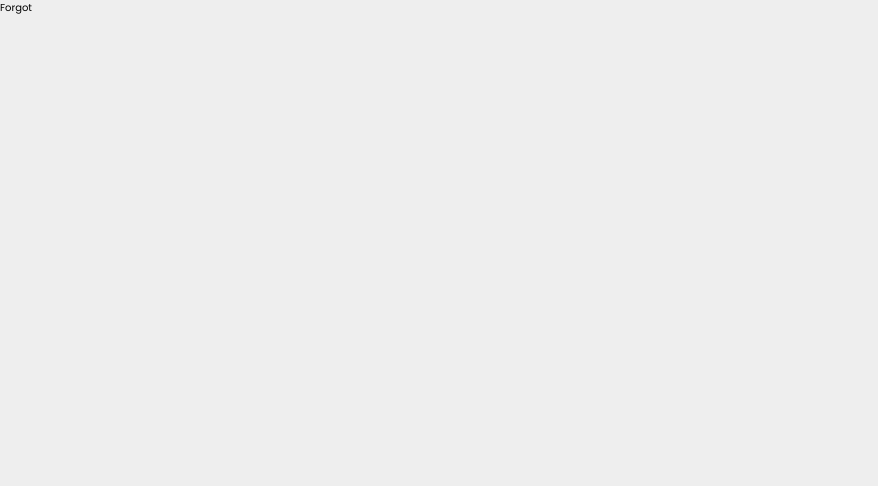
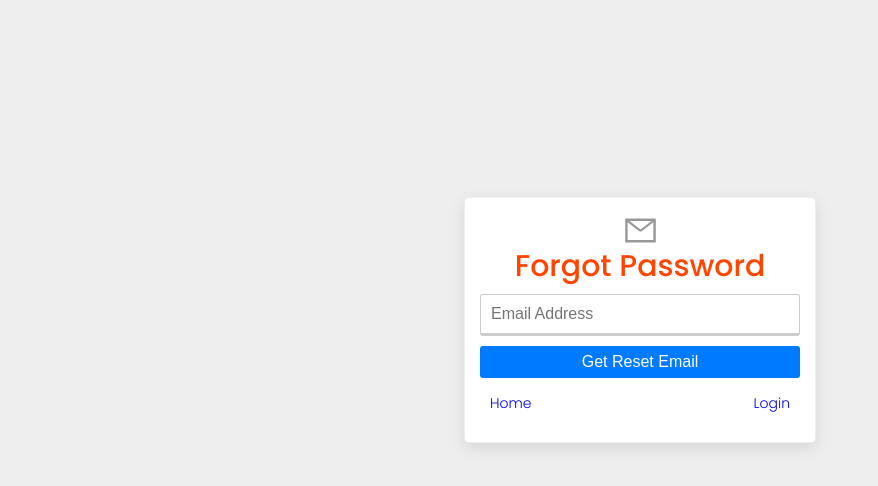
Before and after one commit to taylorericson/inventory-management-app, a React (Create React App) app in the folder frontend/: page /forgot in a window 1280 px wide. Shown: the top 486 px of the page, without its empty margins (0-878 px from the left). Built offline with nearby package versions, Linux system fonts and the light colour scheme.

Commit message:
create Forgot component and add styling

```diff
--- a/frontend/src/pages/auth/Forgot.js
+++ b/frontend/src/pages/auth/Forgot.js
@@ -1,7 +1,42 @@
 import React from "react";
+import styles from "./auth.module.css";
+import { AiOutlineMail } from "react-icons/ai";
+import Card from "../../components/card/Card";
+import { Link } from "react-router-dom";
 
 const Forgot = () => {
-  return <div>Forgot</div>;
+  return (
+    <div className={`container ${styles.auth}`}>
+      <Card>
+        <div className={styles.form}>
+          <div className="--flex-center">
+            <AiOutlineMail size={35} color="#999" />
+          </div>
+          <h2>Forgot Password</h2>
+
+          <form>
+            <input
+              type="email"
+              placeholder="Email Address"
+              required
+              name="email"
+            />
+            <button type="submit" className="--btn --btn-primary --btn-block">
+              Get Reset Email
+            </button>
+            <div className={styles.links}>
+              <p>
+                <Link to="/">Home</Link>
+              </p>
+              <p>
+                <Link to="/login">Login</Link>
+              </p>
+            </div>
+          </form>
+        </div>
+      </Card>
+    </div>
+  );
 };
 
 export default Forgot;
```
